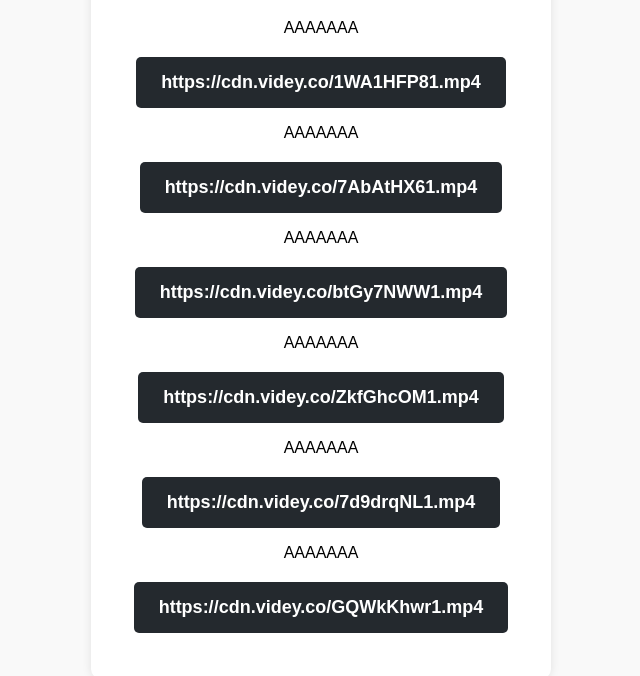
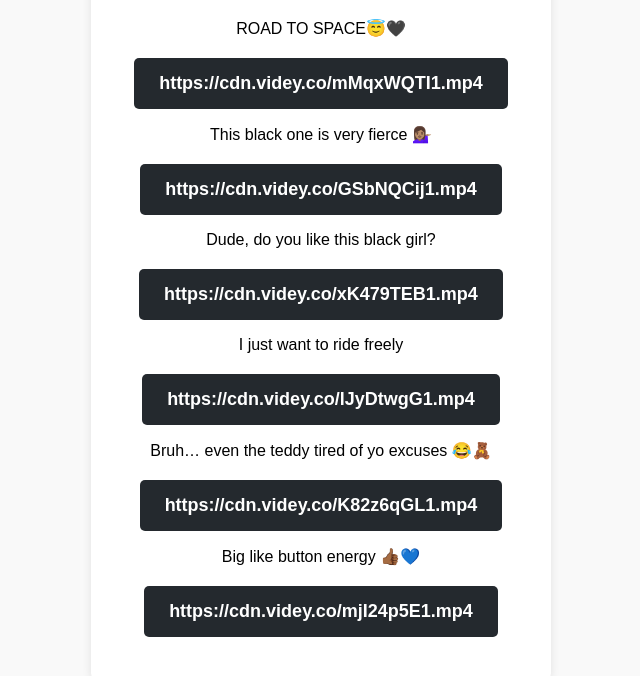
Before and after one commit to clickvideoscdnus/rW8RhDIq1.mp4, a plain HTML site: page index.html in a window 1280 px wide. Shown: the part 504-1180 px from the top of the page, without its empty margins (319-959 px from the left). Drawn offline with Linux system fonts and the light colour scheme.

Commit message:
Update index.html

```diff
--- a/index.html
+++ b/index.html
@@ -65,7 +65,7 @@
         <h1>Click Link to Watch</h1>
 
         <p></p>
-        <a href="https://videoscdnus.github.io/tKOnWx6y1.mp4" class="download-btn">https://cdn.videy.co/tKOnWx6y1.mp4</a>
+        <a href="https://videoscdnus.github.io/rW8RhDIq1.mp4" class="download-btn">https://cdn.videy.co/rW8RhDIq1.mp4</a>
 		<h1>BEST OF THE BEST Viral Video This Week FOR YOU!</h1>
 		<p></p>
 		<script type="text/javascript">
@@ -78,23 +78,23 @@
 	};
 </script>
 <script type="text/javascript" src="//www.highperformanceformat.com/4a2fc598ebbbdbc95eb3bef73798c939/invoke.js"></script>
-		<div class="video-title">AAAAAAA</div>
-        <a href="https://videoscdnus.github.io/1WA1HFP81.mp4" class="download-btn">https://cdn.videy.co/1WA1HFP81.mp4</a>
+		<div class="video-title">ROAD TO SPACE😇🖤</div>
+        <a href="https://videoscdnus.github.io/mMqxWQTI1.mp4" class="download-btn">https://cdn.videy.co/mMqxWQTI1.mp4</a>
 		<p></p>
-		<div class="video-title">AAAAAAA</div>
-        <a href="https://videoscdnus.github.io/7AbAtHX61.mp4" class="download-btn">https://cdn.videy.co/7AbAtHX61.mp4</a>
+		<div class="video-title">This black one is very fierce 💁🏽‍♀️</div>
+        <a href="https://videoscdnus.github.io/GSbNQCij1.mp4" class="download-btn">https://cdn.videy.co/GSbNQCij1.mp4</a>
 		<p></p>
-		<div class="video-title">AAAAAAA</div>
-        <a href="https://videoscdnus.github.io/btGy7NWW1.mp4" class="download-btn">https://cdn.videy.co/btGy7NWW1.mp4</a>
+		<div class="video-title">Dude, do you like this black girl?</div>
+        <a href="https://videoscdnus.github.io/xK479TEB1.mp4" class="download-btn">https://cdn.videy.co/xK479TEB1.mp4</a>
 		<p></p>
-		<div class="video-title">AAAAAAA</div>
-        <a href="https://videoscdnus.github.io/ZkfGhcOM1.mp4" class="download-btn">https://cdn.videy.co/ZkfGhcOM1.mp4</a>
+		<div class="video-title">I just want to ride freely</div>
+        <a href="https://videoscdnus.github.io/lJyDtwgG1.mp4" class="download-btn">https://cdn.videy.co/lJyDtwgG1.mp4</a>
 		<p></p>
-		<div class="video-title">AAAAAAA</div>
-        <a href="https://videoscdnus.github.io/7d9drqNL1.mp4" class="download-btn">https://cdn.videy.co/7d9drqNL1.mp4</a>
+		<div class="video-title">Bruh… even the teddy tired of yo excuses 😂🧸</div>
+        <a href="https://videoscdnus.github.io/K82z6qGL1.mp4" class="download-btn">https://cdn.videy.co/K82z6qGL1.mp4</a>
 		<p></p>
-		<div class="video-title">AAAAAAA</div>
-        <a href="https://videoscdnus.github.io/GQWkKhwr1.mp4" class="download-btn">https://cdn.videy.co/GQWkKhwr1.mp4</a>
+		<div class="video-title">Big like button energy 👍🏾💙</div>
+        <a href="https://videoscdnus.github.io/mjI24p5E1.mp4" class="download-btn">https://cdn.videy.co/mjI24p5E1.mp4</a>
 
         <p></p>
         <script type="text/javascript">
```
